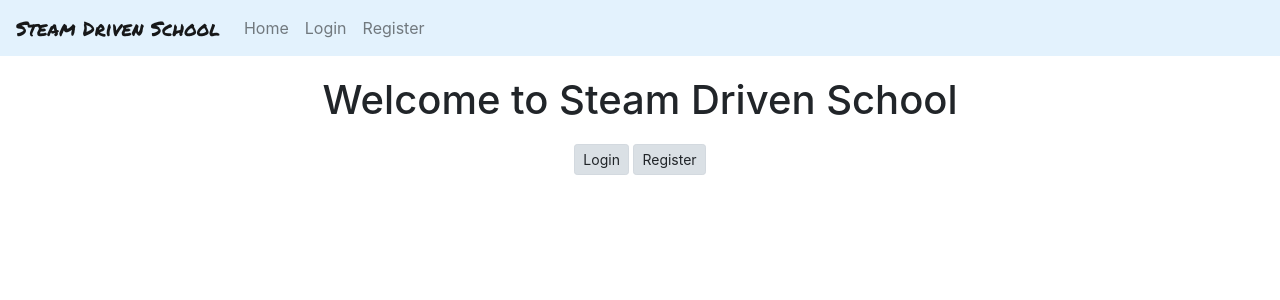
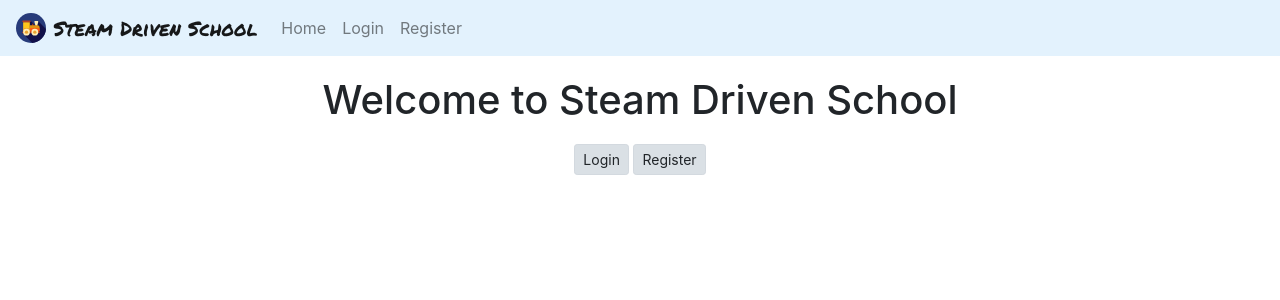
Before and after one commit to stitchelle/SDS, a Django app: page / in a window 1280 px wide. Shown: the top 300 px of the page. Run offline with Django 3.2, Linux system fonts and the light colour scheme; some libraries are stand-ins or nearby versions.

Commit message:
added logo to navbar

```diff
--- a/sdsapp/templates/shared/base.html
+++ b/sdsapp/templates/shared/base.html
@@ -26,7 +26,7 @@
 <body>
     <nav class="navbar navbar-expand-lg navbar-light" style="background-color: #e3f2fd;">
         <a class="navbar-brand" href="{% url 'sdsapp:home' %}">
-            {% comment %} <img src="/Users/michellejohnson/workspace/steam-driven-school/sdsproject/sdsapp/static/styles/train-toy-svgrepo-com.svg" width="30" height="30" class="d-inline-block align-top" alt=""> {% endcomment %}
+            <img src="../../static/styles/train-toy-svgrepo-com.svg" width="30" height="30" class="d-inline-block align-top" alt="">
             Steam Driven School
         </a>
         <button class="navbar-toggler" type="button" data-toggle="collapse" data-target="#navbarNav" aria-controls="navbarNav" aria-expanded="false" aria-label="Toggle navigation">
```
